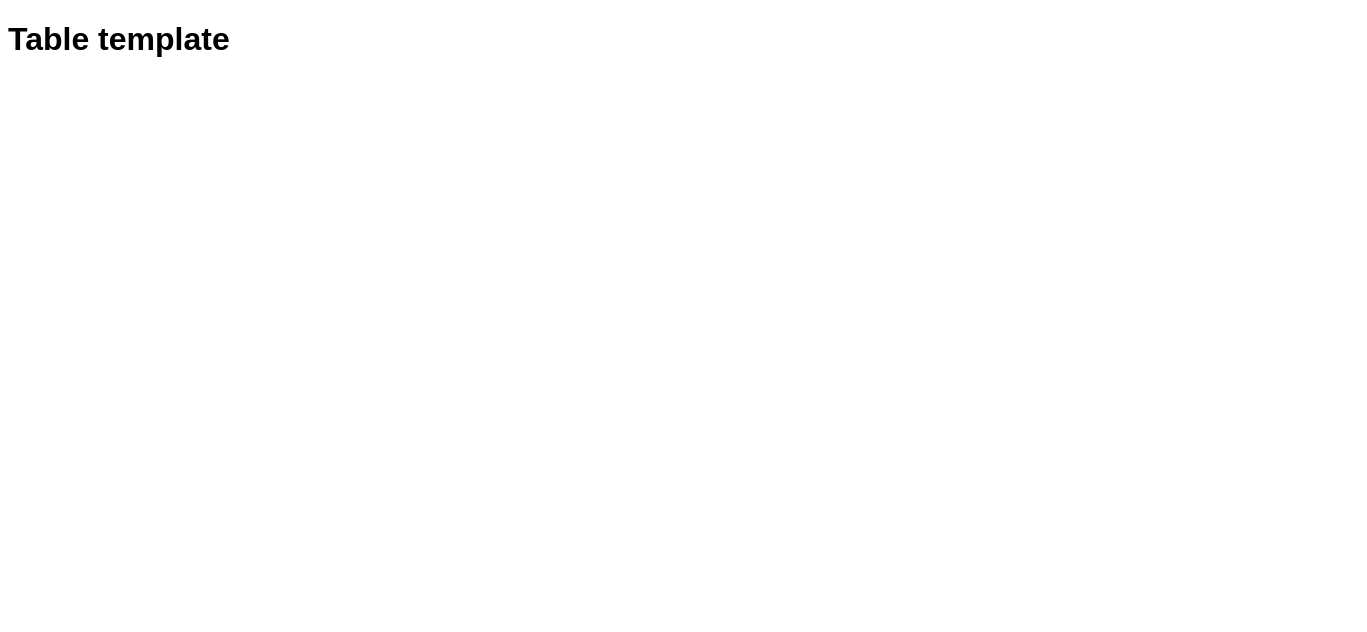
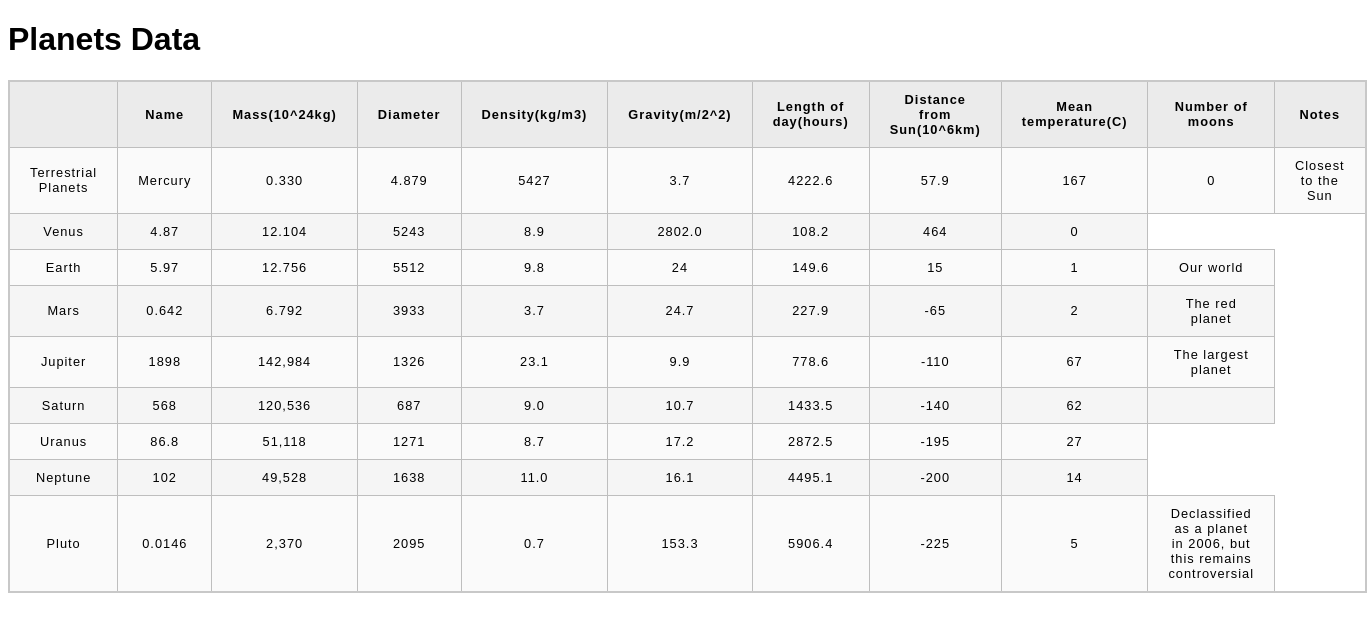
Before and after one commit to jipark92/html-css-tables-practice, a plain HTML site: page index.html in a window 1280 px wide. Shown: the whole page, 1367 px wide, since content can reach past the window. Drawn offline with Linux system fonts and the light colour scheme.

Commit message:
35% done

```diff
--- a/index.html
+++ b/index.html
@@ -6,7 +6,134 @@
     <link href="style.css" rel="stylesheet" type="text/css">
   </head>
   <body>
-    <h1>Table template</h1>
+    <h1>Planets Data</h1>
+      <table>
+        <colgroup>
+
+          <col style="background-color: yellow">
+        </colgroup>
+
+        <tr>
+          <th></th>
+          <th>Name</th>
+          <th>Mass(10^24kg)</th>
+          <th>Diameter</th>
+          <th>Density(kg/m3)</th>
+          <th>Gravity(m/2^2)</th>
+          <th>Length of day(hours)</th>
+          <th>Distance from Sun(10^6km)</th>
+          <th>Mean temperature(C)</th>
+          <th>Number of moons</th>
+          <th>Notes</th>
+        </tr>
+        <tr>
+          <td>Terrestrial Planets</td>
+          <td>Mercury</td>
+          <td>0.330</td>
+          <td>4.879</td>
+          <td>5427</td>
+          <td>3.7</td>
+          <td>4222.6</td>
+          <td>57.9</td>
+          <td>167</td>
+          <td>0</td>
+          <td>Closest to the Sun</td>
+        </tr>
+        <tr>
+          <td>Venus</td>
+          <td>4.87</td>
+          <td>12.104</td>
+          <td>5243</td>
+          <td>8.9</td>
+          <td>2802.0</td>
+          <td>108.2</td>
+          <td>464</td>
+          <td>0</td>
+        </tr>
+        <tr>
+          <td>Earth</td>
+          <td>5.97</td>
+          <td>12.756</td>
+          <td>5512</td>
+          <td>9.8</td>
+          <td>24</td>
+          <td>149.6</td>
+          <td>15</td>
+          <td>1</td>
+          <td>Our world</td>
+        </tr>
+        <tr>
+          <td>Mars</td>
+          <td>0.642</td>
+          <td>6.792</td>
+          <td>3933</td>
+          <td>3.7</td>
+          <td>24.7</td>
+          <td>227.9</td>
+          <td>-65</td>
+          <td>2</td>
+          <td>The red planet</td>
+        </tr>
+        <tr>
+          <td>Jupiter</td>
+          <td>1898</td>
+          <td>142,984</td>
+          <td>1326</td>
+          <td>23.1</td>
+          <td>9.9</td>
+          <td>778.6</td>
+          <td>-110</td>
+          <td>67</td>
+          <td>The largest planet</td>
+        </tr>
+        <tr>
+          <td>Saturn</td>
+          <td>568</td>
+          <td>120,536</td>
+          <td>687</td>
+          <td>9.0</td>
+          <td>10.7</td>
+          <td>1433.5</td>
+          <td>-140</td>
+          <td>62</td>
+          <td></td>
+        </tr>
+        <tr>
+          <td>Uranus</td>
+          <td>86.8</td>
+          <td>51,118</td>
+          <td>1271</td>
+          <td>8.7</td>
+          <td>17.2</td>
+          <td>2872.5</td>
+          <td>-195</td>
+          <td>27</td>
+        </tr>
+        <tr>
+          <td>Neptune</td>
+          <td>102</td>
+          <td>49,528</td>
+          <td>1638</td>
+          <td>11.0</td>
+          <td>16.1</td>
+          <td>4495.1</td>
+          <td>-200</td>
+          <td>14</td>
+        </tr>
+        <tr>
+          <td>Pluto</td>
+          <td>0.0146</td>
+          <td>2,370</td>
+          <td>2095</td>
+          <td>0.7</td>
+          <td>153.3</td>
+          <td>5906.4</td>
+          <td>-225</td>
+          <td>5</td>
+          <td>Declassified as a planet in 2006, but this remains controversial</td>
+        </tr>
+
+      </table>
 
 
   </body>
```
